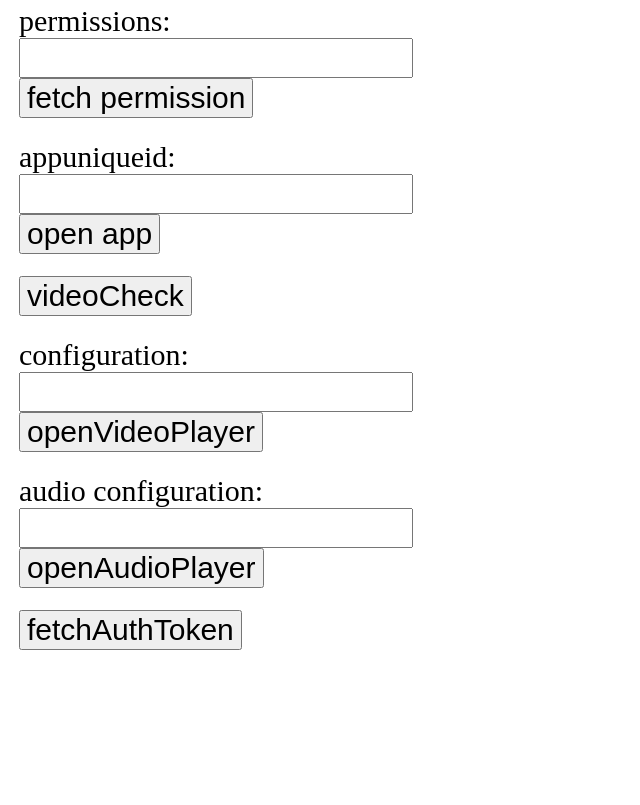
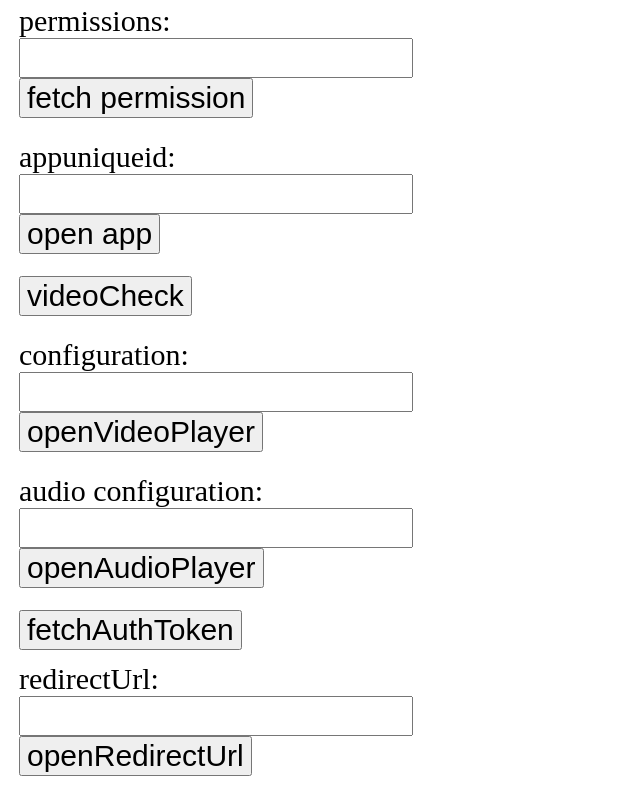
Before and after one commit to amit27592/aggregatorsample, a website: page index.html in a window 1280 px wide. Shown: the part 643-1448 px from the top of the page, without its empty margins (0-640 px from the left). Before the commit the page ends 1322 px from the top, so only its background shows below. Drawn offline with Linux system fonts and the light colour scheme.

Commit message:
sdkless sso

```diff
--- a/index.html
+++ b/index.html
@@ -566,6 +566,16 @@
             console.log('got call from native: ', JSON.stringify(params))
         }
 
+        function sampleCallback(params) {
+            alert(JSON.stringify(params))
+            console.log('got call from native: ', JSON.stringify(params))
+        }
+
+        function openRedirectUrl() {
+            const redirectUrl = document.getElementById("redirectUrl").value
+            window.location.href = redirectUrl
+        }
+
     </script>
     <table align="middle" cellspacing="10">
         <tr>
@@ -651,6 +661,13 @@
             <td>
                 <input id="clickMe34" type="button" value="fetchAuthToken" onclick="console.log('fetchAuthToken pressed');fetchAuthToken();" </td>
             </tr>
+            <tr>
+                <td>
+                    <form>
+                        redirectUrl: <br><input type="string" id="redirectUrl" name="redirectUrl"><br>
+                        <input id="clickMe35" type="button" value="openRedirectUrl" onclick="console.log('opening redirect url');openRedirectUrl();" </td>
+                    </form>
+                </tr>
         <tr>
     </table>
 </body>
```
